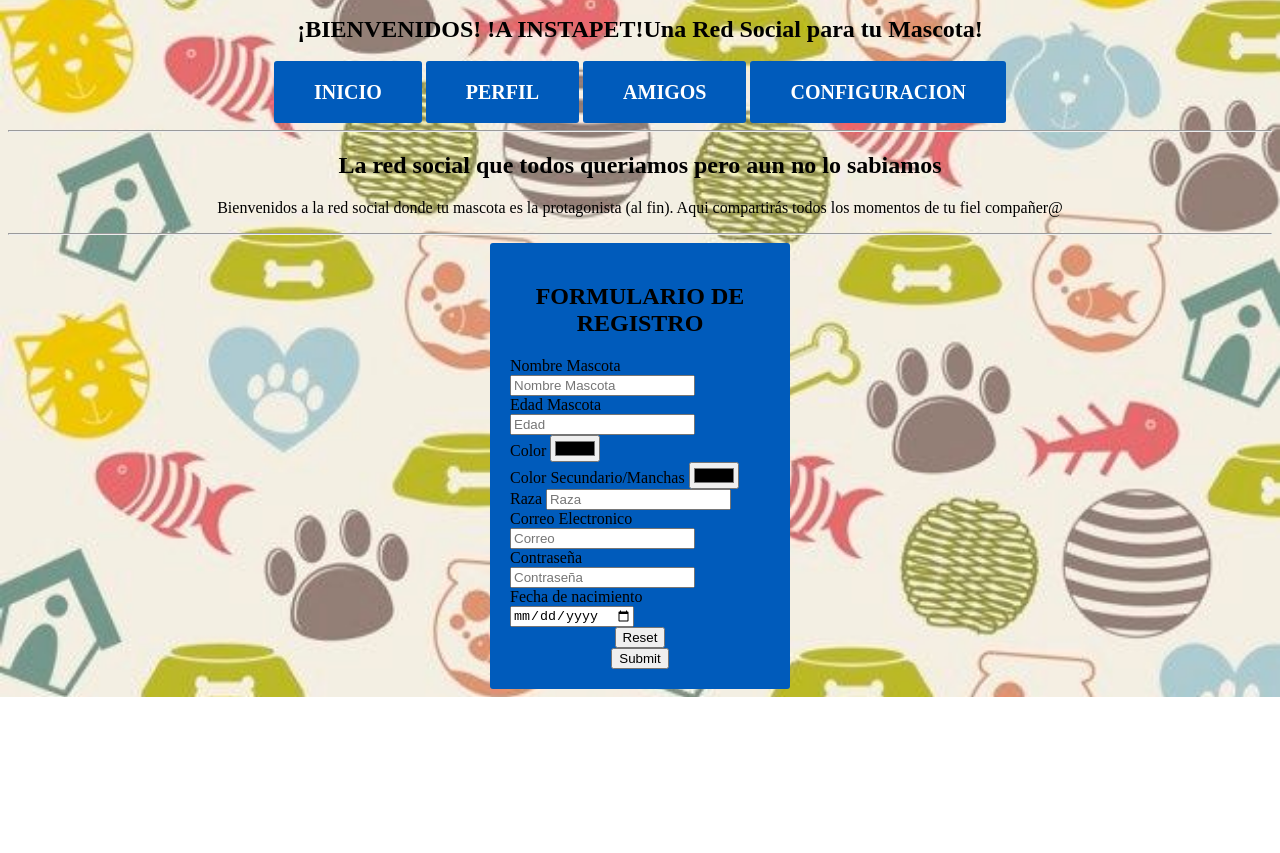
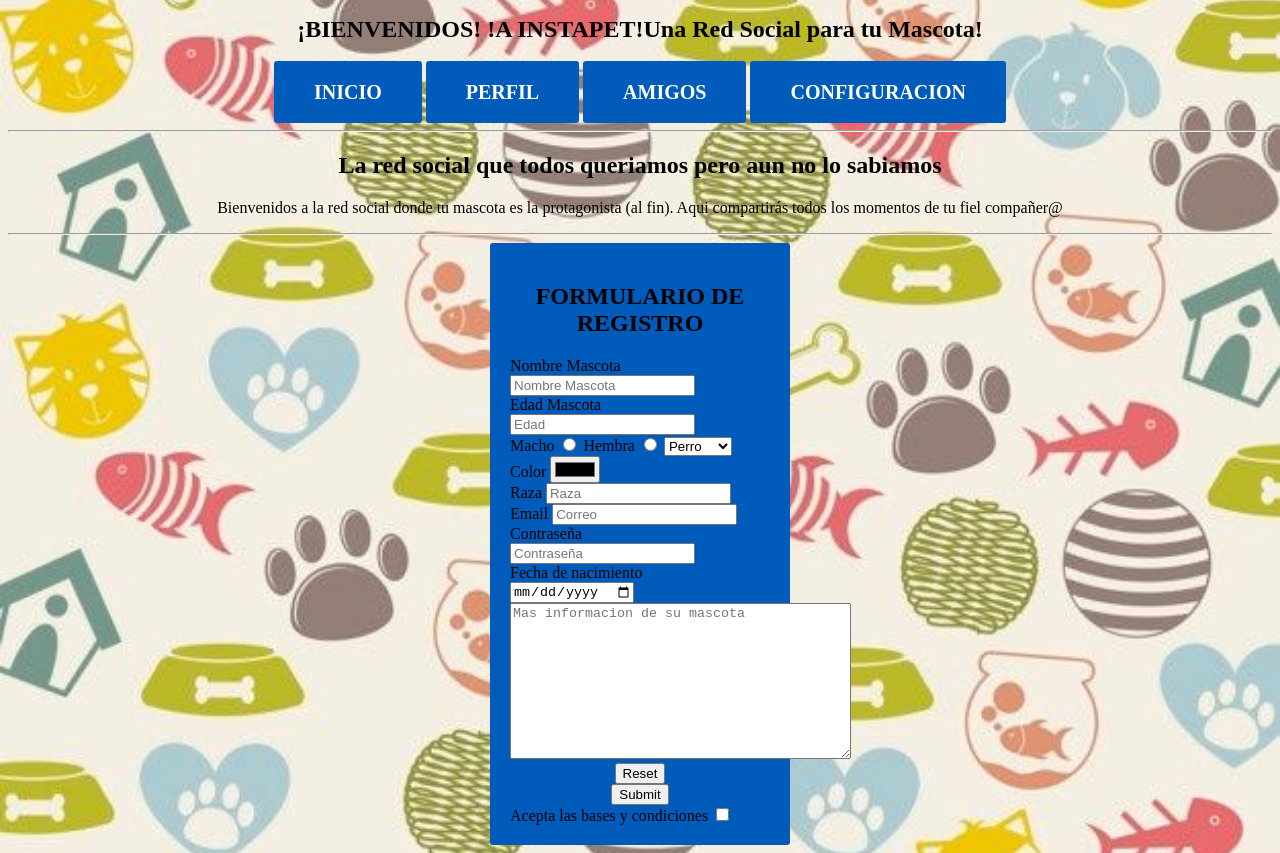
Before and after one commit to manupaz12/instapet, a plain HTML site: page index.html in a window 1280 px wide. Shown: the part 149-1002 px from the top of the page. Before the commit the page ends 846 px from the top, so only its background shows below. Drawn offline with Linux system fonts and the light colour scheme.

Commit message:
Update index.html

```diff
--- a/index.html
+++ b/index.html
@@ -43,22 +43,39 @@
             <label>Edad Mascota
                 <input type="number" placeholder="Edad" name="edad" required>
             </label><br>
+            <label>Macho
+                <input type="radio" name="genero" value="macho">
+            </label>
+            <label>Hembra
+                <input type="radio" name="genero" value="hembra">
+            </label>
+            <label for="tipo-de-mascota">
+            <select name="tipo-de-mascota">
+                <option value="Guau">Perro</option>
+                <option value="miau">Gato</option>
+                <option value="">Cobayo</option>
+                <option value="otra">Otro</option>
+            </label>
+            </select>
+            <br>
             <label>Color
                 <input type="color" name="color" required>
-            </label><br>
-            <label>Color Secundario/Manchas
-                <input type="color" name="color2" id="">
+            </label>
             </label><br>
             <label for="raza">Raza</label>
                 <input type="text" placeholder="Raza" name="raza" required id="raza"><br>
-            <label for="correo">Correo Electronico</label>
+            <label for="correo">Email</label>
                 <input type="email" placeholder="Correo" name="email" required id="correo"><br>
             <label for="contraseña">Contraseña</label>
                 <input type="password" placeholder="Contraseña" minlength="8" name="contraseña" required id="contraseña"><br>
             <label for="fecha">Fecha de nacimiento</label>
                 <input type="date" id="fecha" name="fecha" required><br>
+                <textarea name="informacion-de-mascotas" cols="40" rows="10" placeholder="Mas informacion de su mascota"></textarea>
             <center><input type="reset"></center>
             <center><input type="submit"></center>
+            <label> Acepta las bases y condiciones
+                 <input type="checkbox" name="bases-condiciones" value="acepta">
+            </label>
         </form>
     </div>
 </section>
```
